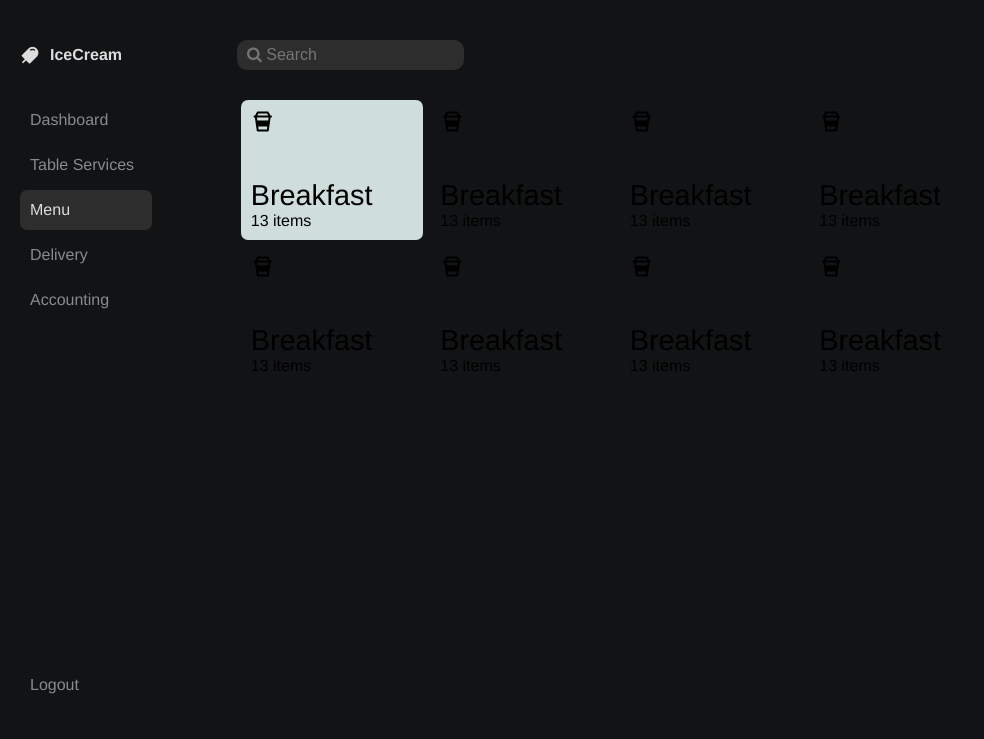
After one commit to JhonLaden/ice-cream-repo, a PHP site: page /menu/menu.php in a window 1280 px wide. The commit adds this page. Shown: the top 739 px of the page, without its empty margins (0-984 px from the left). Run offline with PHP 8.4, Linux system fonts and the light colour scheme.

Commit message:
menu_page update

```diff
--- a/css/circles.css
+++ b/css/circles.css
@@ -281,3 +281,9 @@
     left: 300   px;
     bottom: 10px;
 }
+
+/* for cards */
+
+.card-1{
+    background: #cfdddb;
+}
--- /dev/null
+++ b/css/home.css
@@ -0,0 +1,170 @@
+/* home */
+:root{
+    --dark-home: #111315;
+    --text-light: #dddddd;
+    --dark-light: #2d2d2d;
+    --dirty-white: #606264;
+
+    --trans-2: all 0.2s ease;
+    --trans-3: all 0.3s ease;
+    --trans-4: all 0.4s ease;
+    --trans-5: all 0.5s ease;
+
+    --sidebar-width: 15%;
+    --menu-width: 60%;
+    --right-sidebar: 15%;
+}
+.dark-home{
+    background: var(--dark-home);
+
+}
+
+.sidebar .sidebar-container{
+    height: 100%;
+}
+
+.sidebar .sidebar-container .navbar{
+    height: calc(100% - 70px);
+}
+
+ul.navbar-list{
+    list-style-type: none;
+    position: relative;
+    height: 100%;
+}
+a{
+    text-decoration: none;
+}
+
+/* sidebar */
+.sidebar{
+    width: var(--sidebar-width);
+    height: calc(100vh - 60px);
+    padding: 30px 20px;
+    position: fixed;
+}
+
+.sidebar .sidebar-container {
+    height: 100%;
+    width: 100%;
+}
+
+.sidebar .sidebar-container .logo-title{
+    height: 50px;
+    width: 100%;
+    display: flex;
+    align-items: center;
+    margin-bottom: 20px;
+    color: var(--text-light);
+
+}
+.sidebar .sidebar-container .logo-title i{
+    display: flex;
+    font-size: 20px;
+    margin-right: 10px;
+
+}
+.sidebar .sidebar-container .logo-title .title{
+    font-weight: 700;
+}
+
+.sidebar .sidebar-container .navbar .navbar-list .navbar-item{
+    height: 40px;
+    margin-bottom: 5px;
+}
+
+.sidebar .sidebar-container .navbar .navbar-list .logout{
+    position: absolute;
+    bottom: 0;
+    width: 100%;
+}
+
+.sidebar .sidebar-container .navbar .navbar-list .navbar-item .navbar-link{
+    display: flex;
+    height: 100%;
+    width: calc(100% - 20px);
+    align-items: center;
+    border-radius: 7px;
+    padding: 0 10px;
+    color: #888a8c;
+    transition: var(--trans-3);
+}
+
+
+.sidebar .sidebar-container .navbar .navbar-list .navbar-item .active,
+.sidebar .sidebar-container .navbar .navbar-list .navbar-item .navbar-link:hover{
+    color: var(--text-light);
+    background: var(--dark-light);
+}
+
+/* menu */
+.menu {
+    position: relative;
+    display: flex;
+    flex-direction: column;
+    height: calc(100vh - 60px);
+    width: var(--menu-width);
+    left: calc(var(--sidebar-width) + 40px);
+    padding: 30px 5px;
+
+}
+
+.menu .menu-header{
+    height: 50px;
+    width: 100%;
+    display: flex;
+    align-items: center;
+    color: var(--dirty-white);
+    margin-bottom: 20px;
+}
+
+.menu .menu-header input{
+    height: 30px;
+    padding: 5px 10px;
+    background: var(--dark-light);
+    border-radius: 10px;
+    border: none;
+    outline: none;
+}
+
+.menu .menu-body{
+    width: 100%;
+    height: 40%;
+    display: flex;
+}
+
+
+.menu .menu-body .sorting-cards{
+    display: flex;
+    flex-wrap: wrap;
+    height: 100%;
+    width: 100%;
+    justify-content: space-around;
+}
+
+.menu .menu-body .sorting-cards .card{
+    height: 140px;
+    width: 24%;
+    padding: 10px;
+    border-radius: 7px;
+    display: flex;
+    flex-direction: column;
+    justify-content: space-between;
+    margin-bottom: 5px;
+}
+
+.menu .menu-body .sorting-cards .card .card-header,
+.menu .menu-body .sorting-cards .card .card-body{
+    display: flex;
+    flex-direction: column;
+}
+
+.menu .menu-body .sorting-cards .card .card-header i{
+    display: flex;
+    font-size: 1.5rem;
+}
+
+.menu .menu-body .sorting-cards .card .card-body .card-title{
+    font-size: 1.8rem;
+    font-weight: 500;
+}
--- a/css/style.css
+++ b/css/style.css
@@ -1,8 +1,9 @@
 *{
     margin: 0;
     padding: 0;
-    font-size: 14px;
-    font-family: Arial, Helvetica, sans-serif;
+    font-size: 16px;
+    font-family: Helvetica, sans-serif;
+    box-sizing: border-box;
 }
 
 :root{
@@ -115,8 +116,6 @@ body{
     font-size: 200px;
 }
 
-
-
 .gradient{
     background: -webkit-linear-gradient(var(--secondary-color), var(--sea));
     -webkit-background-clip: text;
@@ -129,9 +128,6 @@ body{
     bottom: 0;
 }
 
-.form-header{
-
-}
 
 .color-based{
     display: flex;
@@ -149,3 +145,18 @@ input:-webkit-autofill:active {
     transition: background-color 5000s ease-in-out 0s;
     -webkit-text-fill-color: var(--text-color) !important;
 }
+
+.error-container{
+    margin: 20px 0;
+    width: 100%;
+    display: flex;
+    justify-content: center;
+}
+
+.error-container .error{
+    display: flex;
+    justify-content: center;
+    width: 50%;
+    text-align: center;
+    color: #eb4836;
+}
--- /dev/null
+++ b/includes/header.php
@@ -0,0 +1,13 @@
+<!DOCTYPE html>
+<html lang="en">
+<head>
+    <meta charset="UTF-8">
+    <meta http-equiv="X-UA-Compatible" content="IE=edge">
+    <meta name="viewport" content="width=device-width, initial-scale=1.0">
+    <link href='https://unpkg.com/boxicons@2.1.4/css/boxicons.min.css' rel='stylesheet'>
+    <link rel = "stylesheet" href = "../css/style.css">
+    <link rel = "stylesheet" href = "../css/home.css">
+    <link rel = "stylesheet" href = "../css/circles.css">
+    <link href="https://cdnjs.cloudflare.com/ajax/libs/font-awesome/4.7.0/css/font-awesome.min.css" rel="stylesheet"/>
+    <title>Menu</title>
+</head>
--- /dev/null
+++ b/includes/sidebar.php
@@ -0,0 +1,31 @@
+<body class = "dark-home">
+    <nav class = "sidebar">
+        <div class="sidebar-container">
+            <header class="logo-title">
+                <i class='bx bxs-popsicle'></i>
+                <span class = "title">IceCream</span>
+            </header>
+            <div class="navbar">
+                <ul class = "navbar-list">
+                    <li class = "navbar-item">
+                        <a href="../admin/dashboard.php" class="navbar-link <?php echo $dashboard ?>">Dashboard</a>
+                    </li>
+                    <li class = "navbar-item">
+                        <a href="#" class="navbar-link">Table Services</a>
+                    </li>
+                    <li class = "navbar-item">
+                        <a href="../menu/menu.php" class="navbar-link <?php echo $menu;?>">Menu</a>
+                    </li>
+                    <li class = "navbar-item">
+                        <a href="#" class="navbar-link">Delivery</a>
+                    </li>
+                    <li class = "navbar-item">
+                        <a href="#" class="navbar-link">Accounting</a>
+                    </li>
+                    <li class = "navbar-item logout">
+                        <a href="../login/logout.php" class="navbar-link">Logout</a>
+                    </li>
+                </ul>
+            </div>
+        </div>
+    </nav>
--- /dev/null
+++ b/login/logout.php
@@ -0,0 +1,6 @@
+<?php
+    session_start();
+    session_destroy();
+
+    header('location: ../index.php');
+?>
--- /dev/null
+++ b/menu/menu.php
@@ -0,0 +1,98 @@
+<?php
+    session_start();
+    include_once '../variables/active_nav.php';
+    $menu = 'active';
+    include_once '../includes/header.php';
+    include_once '../includes/sidebar.php';
+
+?>
+
+
+    <section class="menu">
+        <div class="menu-header">
+        <input type="text" placeholder="&#xF002; Search" style="font-family:Arial, FontAwesome" />
+        </div>
+
+        <div class="menu-body">
+        <div class="sorting-cards">
+            <div class="card card-1">
+                <div class="card-header">
+                <i class='bx bx-coffee-togo'></i>
+                </div>
+                <div class="card-body">
+                    <span class = "card-title" >Breakfast</span>
+                    <span class = "item-num" >13 items</span>
+                </div>
+            </div>
+            <div class="card">
+                <div class="card-header">
+                <i class='bx bx-coffee-togo'></i>
+                </div>
+                <div class="card-body">
+                    <span class = "card-title" >Breakfast</span>
+                    <span class = "item-num" >13 items</span>
+                </div>
+            </div>
+            <div class="card">
+                <div class="card-header">
+                <i class='bx bx-coffee-togo'></i>
+                </div>
+                <div class="card-body">
+                    <span class = "card-title" >Breakfast</span>
+                    <span class = "item-num" >13 items</span>
+                </div>
+            </div>
+            <div class="card">
+                <div class="card-header">
+                <i class='bx bx-coffee-togo'></i>
+                </div>
+                <div class="card-body">
+                    <span class = "card-title" >Breakfast</span>
+                    <span class = "item-num" >13 items</span>
+                </div>
+            </div>
+            <div class="card">
+                <div class="card-header">
+                <i class='bx bx-coffee-togo'></i>
+                </div>
+                <div class="card-body">
+                    <span class = "card-title" >Breakfast</span>
+                    <span class = "item-num" >13 items</span>
+                </div>
+            </div>
+            <div class="card">
+                <div class="card-header">
+                <i class='bx bx-coffee-togo'></i>
+                </div>
+                <div class="card-body">
+                    <span class = "card-title" >Breakfast</span>
+                    <span class = "item-num" >13 items</span>
+                </div>
+            </div>
+            <div class="card">
+                <div class="card-header">
+                <i class='bx bx-coffee-togo'></i>
+                </div>
+                <div class="card-body">
+                    <span class = "card-title" >Breakfast</span>
+                    <span class = "item-num" >13 items</span>
+                </div>
+            </div>
+            <div class="card">
+                <div class="card-header">
+                <i class='bx bx-coffee-togo'></i>
+                </div>
+                <div class="card-body">
+                    <span class = "card-title" >Breakfast</span>
+                    <span class = "item-num" >13 items</span>
+                </div>
+            </div>
+
+
+        </div>
+
+        </div>
+
+    </section>
+</body>
+</html>
--- /dev/null
+++ b/variables/active_nav.php
@@ -0,0 +1,6 @@
+<?php
+
+    $dashboard = '';
+    $menu = '';
+
+?>
```
Also changed, not shown: admin/dashboard.php (+9 -9 lines), login/login.php (+37 -1 lines).
